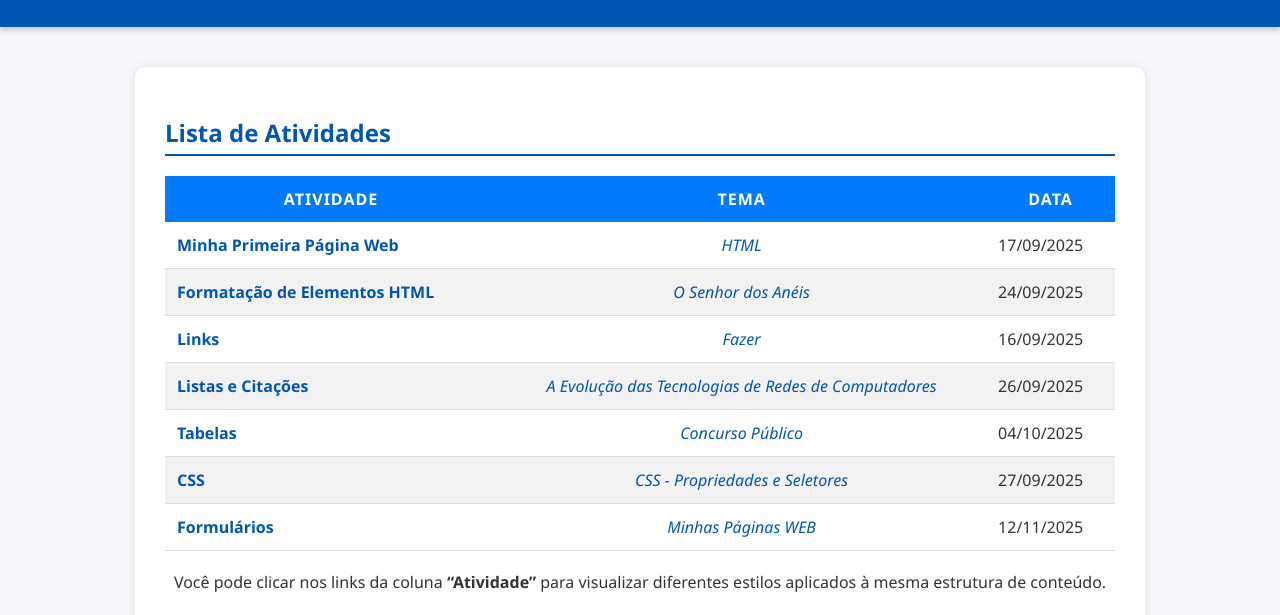
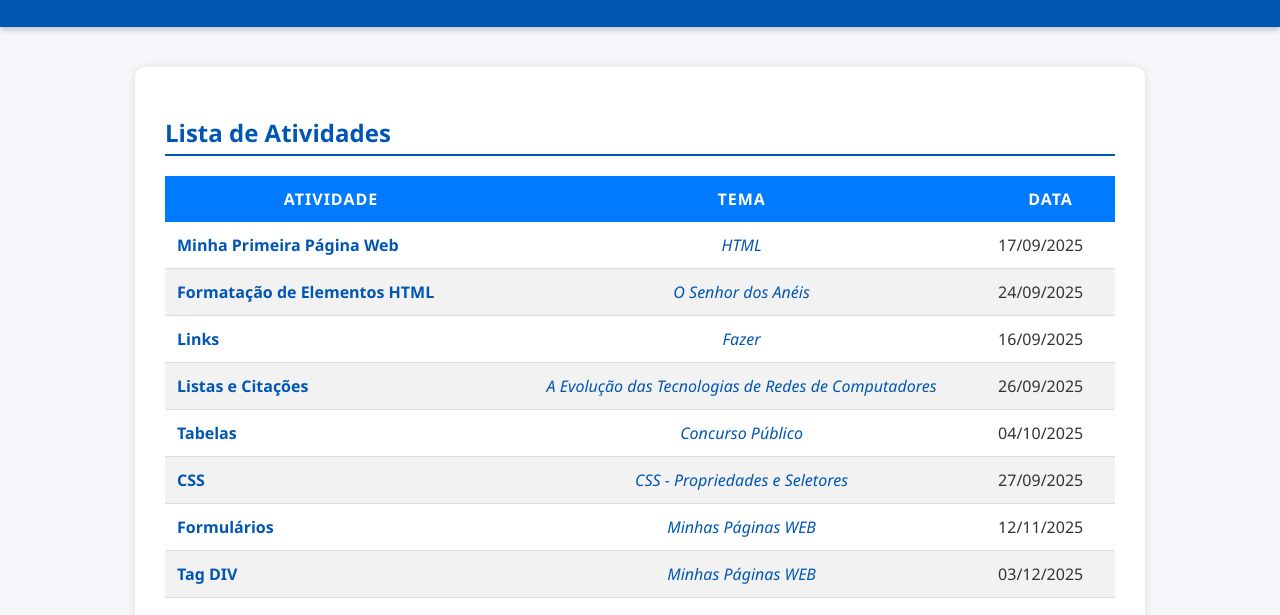
Before and after one commit to josemoreira-ship-it/minhas_paginas_web, a plain HTML site: page index.html in a window 1280 px wide. Shown: the part 162-777 px from the top of the page. Drawn offline with Linux system fonts and the light colour scheme.

Commit message:
Add new row for 'Tag DIV' in index.html

```diff
--- a/index.html
+++ b/index.html
@@ -66,6 +66,11 @@
                         <td>Minhas Páginas WEB</td>
                         <td>12/11/2025
                     </td>
+                        <tr>
+                        <td><a href="pagina8.html/index.html">Tag DIV</DIV></a></td>
+                        <td>Minhas Páginas WEB</td>
+                        <td>03/12/2025
+                    </td>
                 </tbody>
             </table>
 
```
